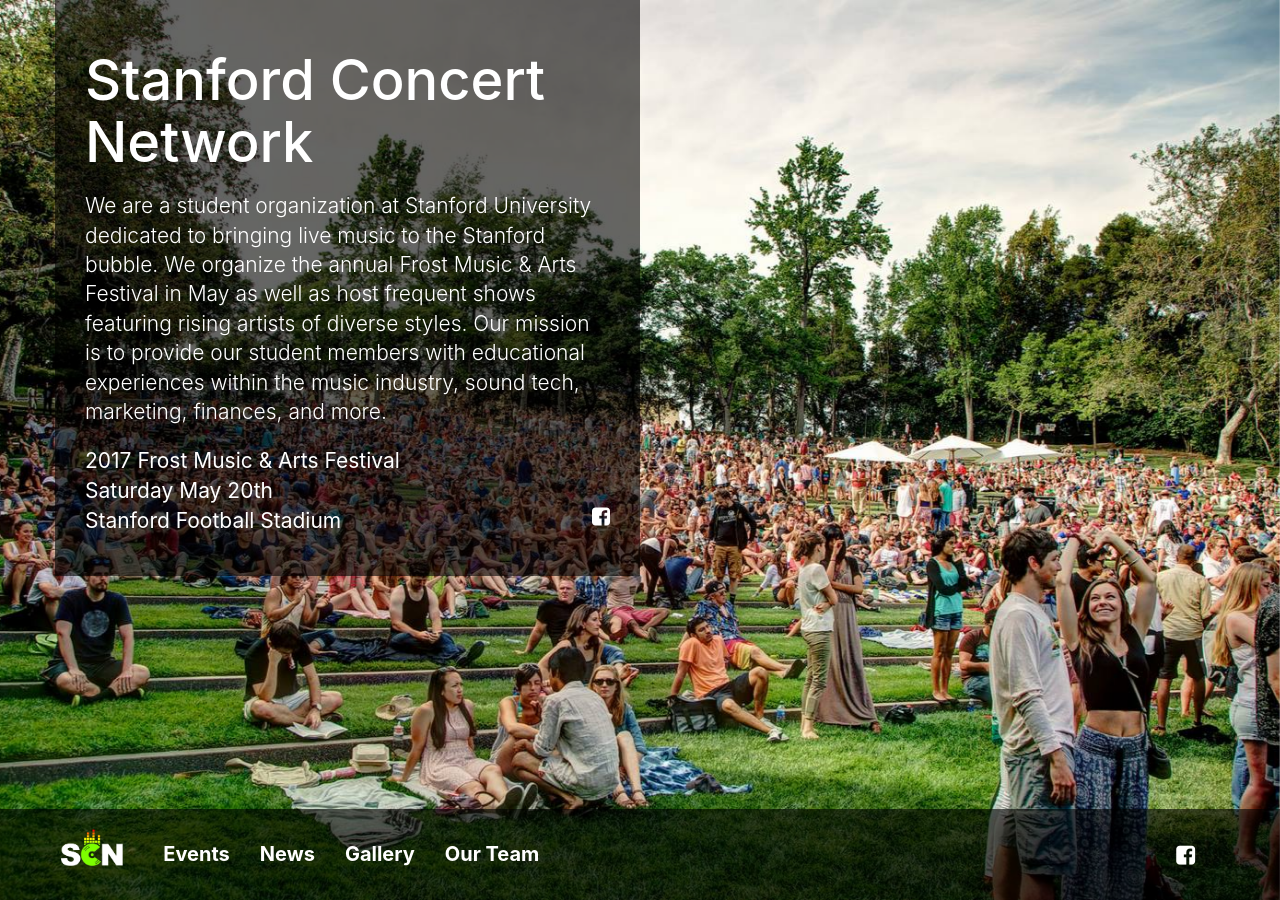
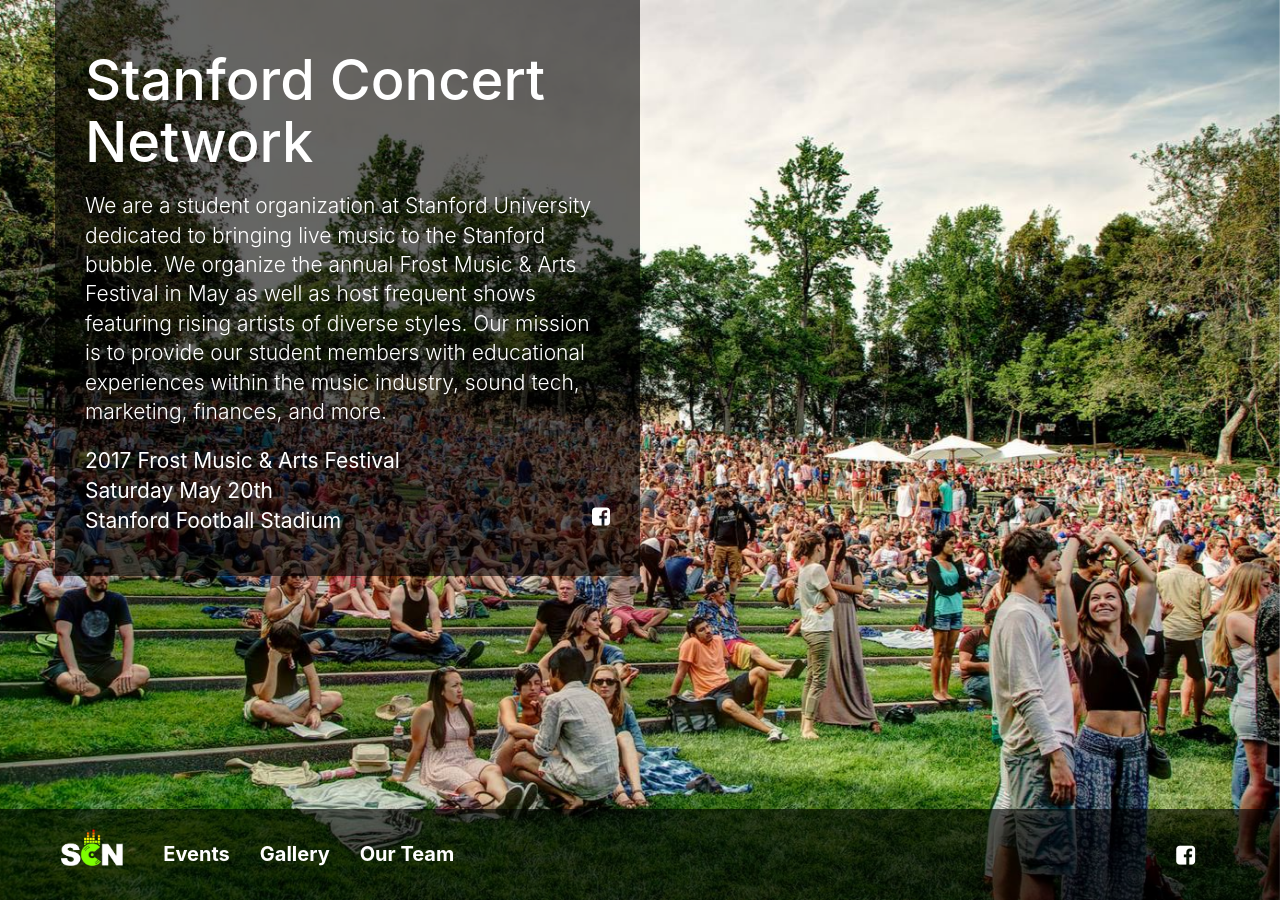
Before and after one commit to StanfordConcertNetwork/scn.stanford.edu, a Jekyll site: the page built from index.html, in a window 1280 px wide. Built offline with Jekyll 4.4.1, drawn with Linux system fonts in a browser that asks for light colours; nearby versions of some CDN libraries.

Commit message:
Hide News

```diff
--- a/_layouts/default.html
+++ b/_layouts/default.html
@@ -38,9 +38,9 @@
                     <li {% if page.url contains "/events" %} class="active" {% endif %}>
                         <a href="/events/">Events</a>
                     </li>
-                    <li {% if page.url contains "/news" %} class="active" {% endif %}>
-                        <a href="/news/">News</a>
-                    </li>
+                    <!-- <li {% if page.url contains "/news" %} class="active" {% endif %}> -->
+                    <!--     <a href="/news/">News</a> -->
+                    <!-- </li> -->
                     <li {% if page.url == "/gallery" %} class="active" {% endif %}>
                         <a href="/gallery">Gallery</a>
                     </li>
--- a/index.html
+++ b/index.html
@@ -47,4 +47,4 @@
     </div>
 </div>
 
-<script>$('.carousel').carousel({pause: false})</script>
+<script> $('.carousel').carousel({pause: false}) </script>
```
